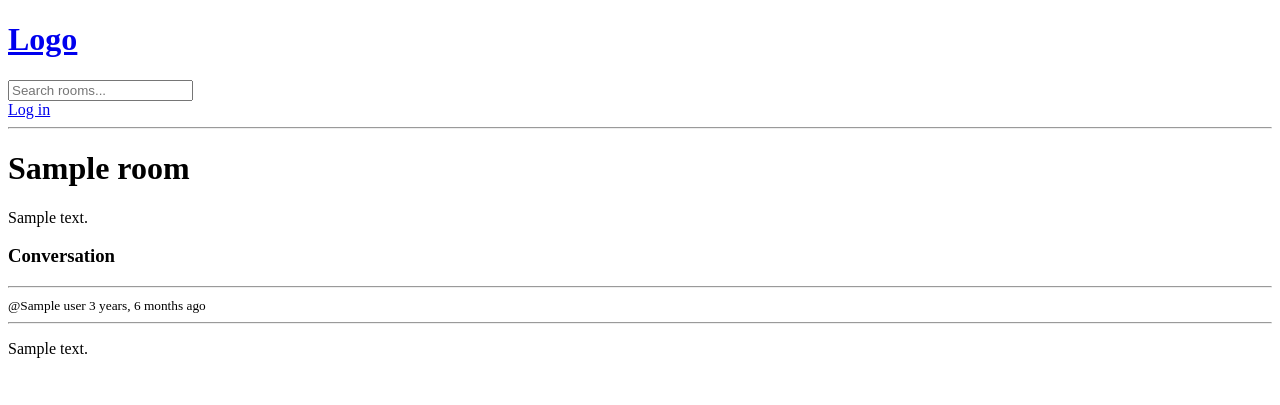
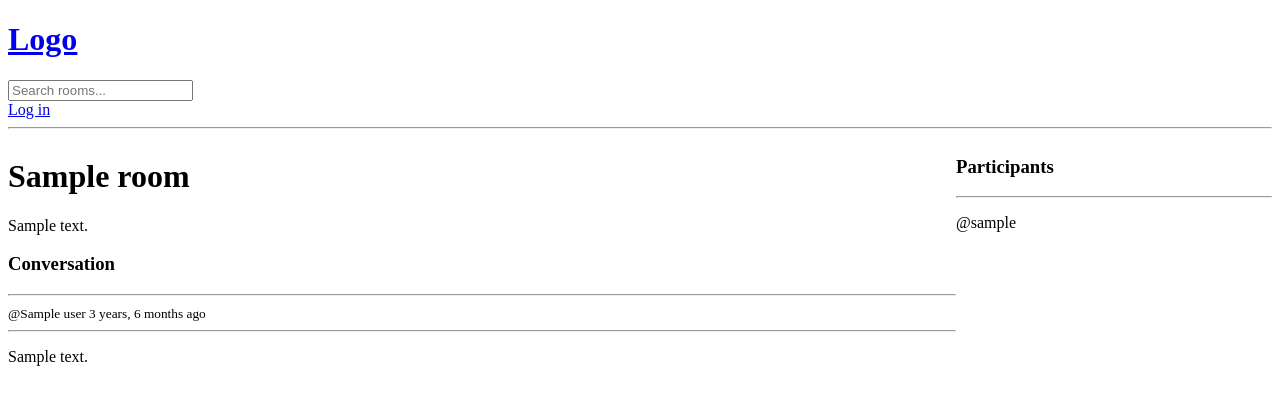
Before and after one commit to boconrads/studyrooms, a Django app: template base/templates/base/room.html in a window 1280 px wide. Shown: the top 405 px of the page. Run offline with Django 3.2, Linux system fonts and the light colour scheme; the template is opened without the code that fills it: most values are stand-ins (such as "Sample title", 1, 10 or a date in 2020).

Commit message:
add participants to chatroom when they send message

```diff
--- a/base/models.py
+++ b/base/models.py
@@ -15,7 +15,7 @@ class Room(models.Model):
     topic = models.ForeignKey(Topic, on_delete=models.SET_NULL, null=True) # Access topic defined in class above
     name = models.CharField(max_length=200) #name of room
     description = models.TextField(null=True, blank=True) #room description, is optional
-    #participants =
+    participants = models.ManyToManyField(User, related_name='participants', blank=True)
     updated = models.DateTimeField(auto_now=True) #takes timestamp everytime you save it
     created = models.DateTimeField(auto_now_add=True) #takes timestamp when created
 
--- a/base/templates/base/room.html
+++ b/base/templates/base/room.html
@@ -1,6 +1,17 @@
 {% extends 'main.html' %}
 
 {% block content %}
+
+<style>
+.room-container {
+    display: grid;
+    grid-template-columns: 3fr 1fr;
+}
+</style>
+
+<div class="room-container">
+    <div>
+
         <h1>{{ room.name }}</h1>
 
         <p>{{ room.description }}</p>
@@ -23,7 +34,20 @@
             <form method="POST" action="">
                 {% csrf_token %}
                 <input type="text" name="body" placeholder="Start typing here..."/>
+            </form>
         </div>
 
         {% endif %}
+
+    </div>
+    <div>
+        <h3>Participants</h3>
+        <hr />
+        {% for user in participants %}
+            <div>
+                <p>@{{ user.username }}</p>
+            </div>
+        {% endfor %}
+    </div>
+</div>
 {% endblock content %}
--- a/base/views.py
+++ b/base/views.py
@@ -84,6 +84,7 @@ def room(request, pk):
     #         room = i
     room = Room.objects.get(id=pk) #returns 1 value, can't be double
     room_messages = room.message_set.all().order_by('-created') #get class message and get all children
+    participants = room.participants.all()
 
     if request.method == 'POST':
         message = Message.objects.create(
@@ -91,9 +92,10 @@ def room(request, pk):
             room=room,
             body=request.POST.get('body')
         )
+        room.participants.add(request.user) #add a user
         return redirect('room', pk=room.id) #needs to know in which room you were. You need to fully reload page
 
-    context =  {'room': room, 'room_messages': room_messages}
+    context =  {'room': room, 'room_messages': room_messages, 'participants': participants}
     return render(request, 'base/room.html', context)
 
 @login_required(login_url='login')
```
Also changed, not shown: base/migrations/0003_alter_room_options_room_participants.py (added). Lines whose indentation alone changed are shown as unchanged.
